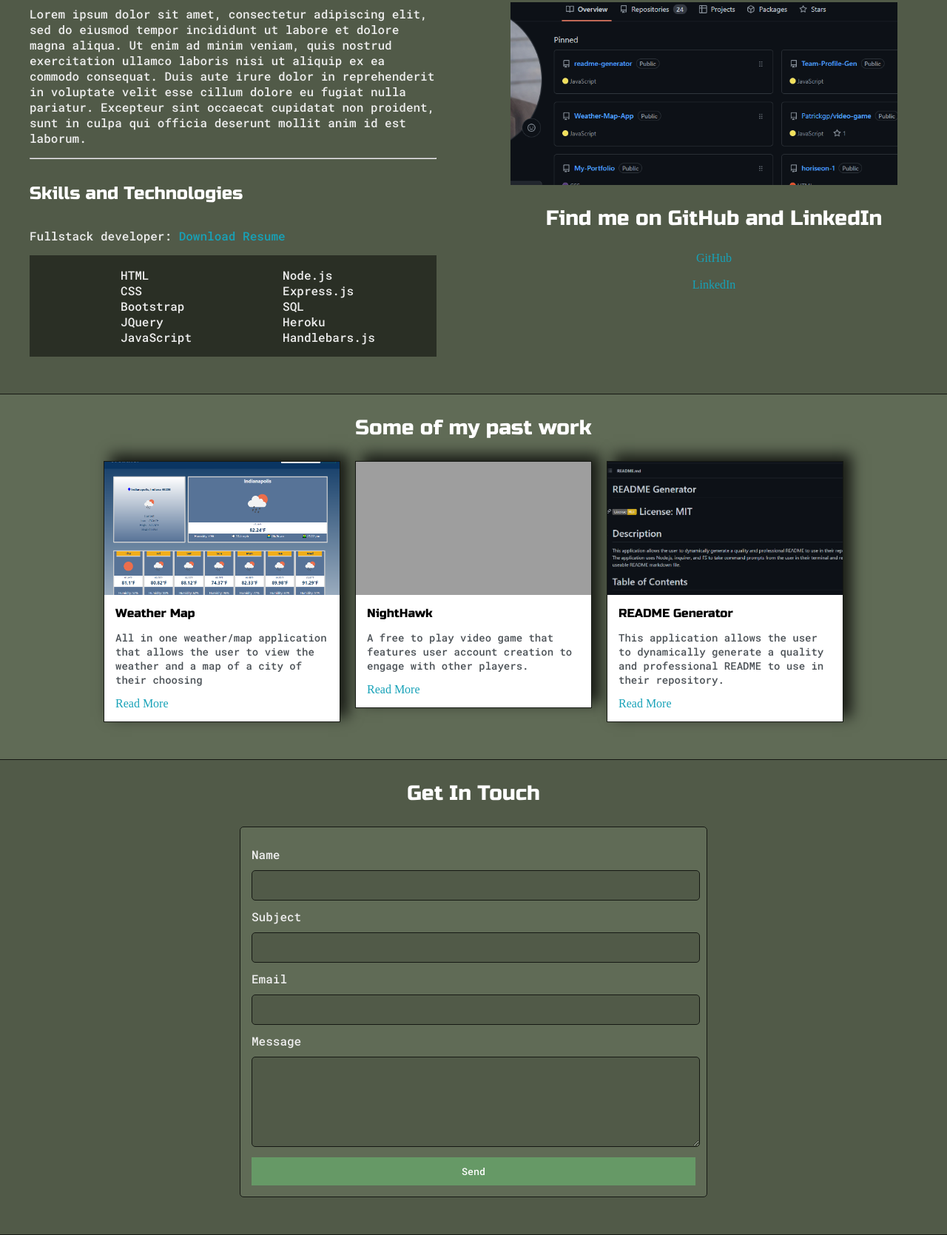
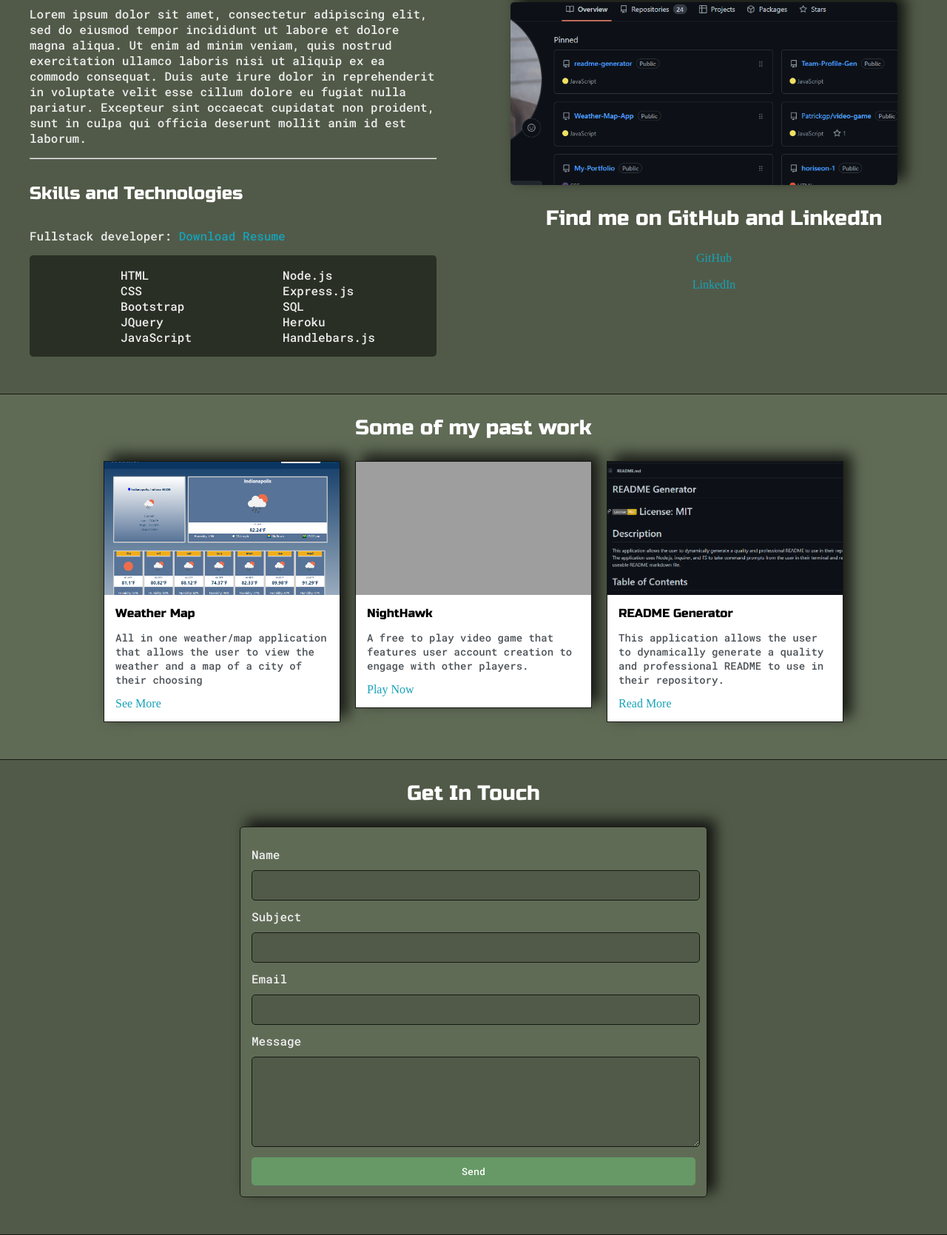
Before and after one commit to NTParker/My-Portfolio, a plain HTML site: page index.html in a window 1280 px wide. Shown: the part 827-2496 px from the top of the page at 74% size. Drawn offline with Linux system fonts and the light colour scheme; grey boxes are pictures that could not be loaded; files whose address does not match are found by name.

Commit message:
fixed links/styled a tags

```diff
--- a/Styles/style.css
+++ b/Styles/style.css
@@ -46,6 +46,10 @@ textarea {
 a {
   text-decoration: none;
   color: #17a2b8;
+}
+
+a:hover {
+  color: #1b8494;
 }
 
 ul {
@@ -129,6 +133,10 @@ h6 {
   padding: 10px;
 }
 
+#navigation li :hover {
+  color: #1b8494;
+}
+
 .dots-wrapper {
   display: flex;
   padding: 10px;
@@ -198,6 +206,7 @@ h6 {
 #skills {
   display: flex;
   justify-content: space-evenly;
+  border-radius: 5px 5px 5px 5px;
   background-color: var(--previewShadow);
 }
 
@@ -209,6 +218,12 @@ h6 {
 
 #social_img {
   width: 95%;
+  border-radius: 5px 5px 5px 5px;
+  box-shadow: 10px -8px 18px 1px rgba(0, 0, 0, 0.75);
+}
+
+.social-links #social_img a :hover {
+  color: #1b8494;
 }
 
 .post-wrapper {
@@ -255,6 +270,7 @@ h6 {
   border-radius: 5px;
   background-color: var(--mainColor);
   margin-bottom: 50px;
+  box-shadow: 10px -8px 18px 1px rgba(0, 0, 0, 0.75);
 }
 
 #contact-form label {
@@ -281,9 +297,14 @@ h6 {
   width: 100%;
   padding-top: 10px;
   padding-bottom: 10px;
+  border-radius: 5px 5px 5px 5px;
   color: #fff;
   background-color: var(--submitButton);
   border: none;
+}
+
+.submit-btn:hover {
+  background-color: #446b44;
 }
 
 @media screen and (max-width: 1200px) {
--- a/index.html
+++ b/index.html
@@ -130,8 +130,8 @@
                 </p>
                 <a
                   target="_blank"
-                  href="https://github.com/NTParker/Weather-Map-App"
-                  >Read More</a
+                  href="https://ntparker.github.io/Weather-Map-App/"
+                  >See More</a
                 >
               </div>
             </div>
@@ -148,8 +148,8 @@
                 </p>
                 <a
                   target="_blank"
-                  href="https://github.com/Patrickgp/video-game"
-                  >Read More</a
+                  href="https://fast-ridge-15962.herokuapp.com/"
+                  >Play Now</a
                 >
               </div>
             </div>
```
Also changed, not shown: Styles/Images/portfolio-1.png (added), Styles/Images/portfolio-2.png (added).
